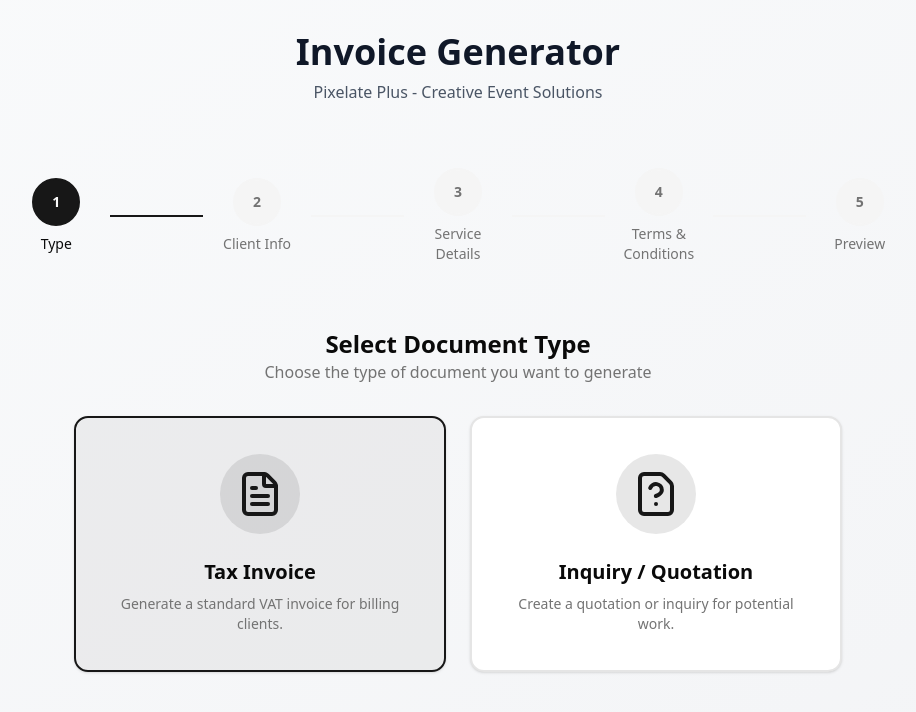
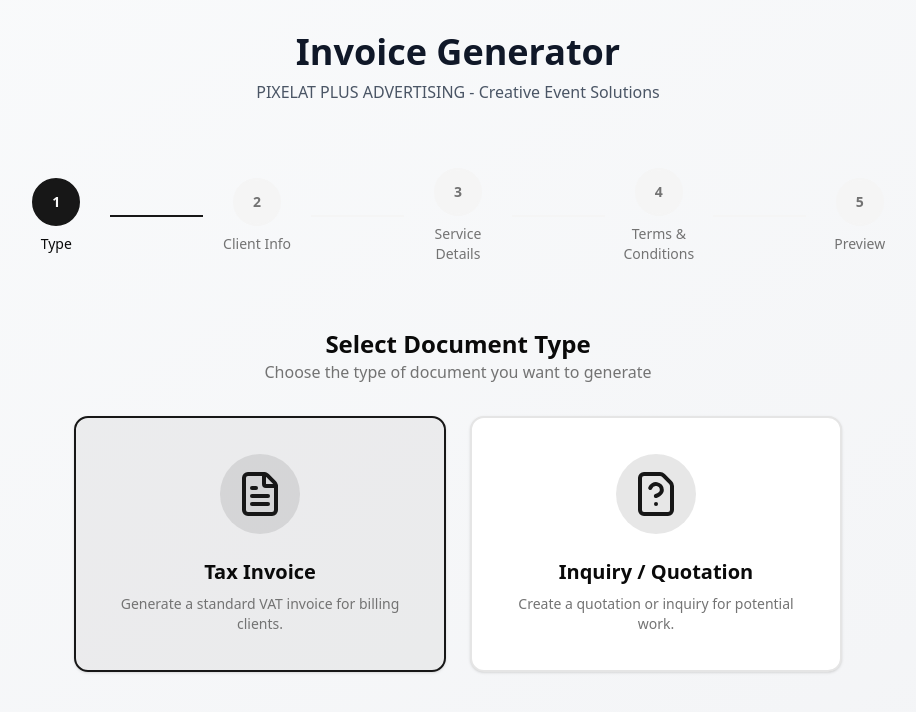
Before and after one commit to abdelrahmanemadismail/PixelatePlus-invoice-app, a Next.js app: page / in a window 1280 px wide. Shown: the top 712 px of the page, without its empty margins (182-1098 px from the left). Built offline with nearby package versions, Linux system fonts and the light colour scheme.

Commit message:
fix: update company name to 'PIXELAT PLUS ADVERTISING' in URL state management

```diff
--- a/src/components/PrintLayout.tsx
+++ b/src/components/PrintLayout.tsx
@@ -70,6 +70,19 @@ export function PrintLayout({
           />
 
           <div className="text-[9px] leading-relaxed text-slate-500 font-medium space-y-1.5">
+            <div>
+              <p className="text-[10px] text-slate-700">{companyInfo.name}</p>
+            </div>
+
+            {companyInfo.trnNumber && (
+              <div className="flex gap-2">
+                {/* <FileText className="w-3 h-3 text-slate-400 mt-0.5 shrink-0" /> */}
+                <p className="text-slate-400 text-[10px] uppercase font-semibold">TRN</p>
+                <div>
+                  <p className="font-mono text-[10px] text-slate-700">{companyInfo.trnNumber}</p>
+                </div>
+              </div>
+            )}
             <div className="flex gap-4 ">
               <div className="flex items-center gap-1.5">
                 <Phone className="w-3 h-3 text-slate-400" />
@@ -80,15 +93,6 @@ export function PrintLayout({
                 <p>{companyInfo.email}</p>
               </div>
             </div>
-            {companyInfo.trnNumber && (
-              <div className="flex gap-2">
-                {/* <FileText className="w-3 h-3 text-slate-400 mt-0.5 shrink-0" /> */}
-                <p className="text-slate-400 text-[10px] uppercase font-semibold">TRN</p>
-                <div>
-                  <p className="font-mono text-[10px] text-slate-700">{companyInfo.trnNumber}</p>
-                </div>
-              </div>
-            )}
             <div className="flex gap-2">
               <MapPin className="w-3 h-3 text-slate-400 mt-0.5 shrink-0" />
               <div>
@@ -158,13 +162,13 @@ export function PrintLayout({
 
                 <div className="text-[10px] text-slate-600 space-y-0.5 mb-2">
                   {clientInfo.contactPerson && <div className="font-medium text-slate-800">{clientInfo.contactPerson}</div>}
-                   {clientInfo.email && <div className="flex items-center gap-1.5 text-[9px]"><Mail className="w-2.5 h-2.5 text-slate-400"/> {clientInfo.email}</div>}
-                   {clientInfo.phone && <div className="flex items-center gap-1.5 text-[9px]"><Phone className="w-2.5 h-2.5 text-slate-400"/> {clientInfo.phone}</div>}
+                  {clientInfo.email && <div className="flex items-center gap-1.5 text-[9px]"><Mail className="w-2.5 h-2.5 text-slate-400" /> {clientInfo.email}</div>}
+                  {clientInfo.phone && <div className="flex items-center gap-1.5 text-[9px]"><Phone className="w-2.5 h-2.5 text-slate-400" /> {clientInfo.phone}</div>}
                 </div>
 
                 {clientInfo.billingAddress && (
                   <div className="flex items-start gap-1.5 text-[9px] text-slate-500 max-w-lg mb-1 leading-relaxed">
-                    <MapPin className="w-2.5 h-2.5 text-slate-400 mt-0.5 shrink-0"/>
+                    <MapPin className="w-2.5 h-2.5 text-slate-400 mt-0.5 shrink-0" />
                     {clientInfo.billingAddress}
                   </div>
                 )}
--- a/src/lib/urlState.ts
+++ b/src/lib/urlState.ts
@@ -93,7 +93,7 @@ export const getDefaultState = (): InvoiceState => ({
 • Cancellation Policy: Cancellations must be made 7 days before the reserved date. A 25% fee applies for late cancellations.`,
   },
   companyInfo: {
-    name: 'Pixelate Plus',
+    name: 'PIXELAT PLUS ADVERTISING',
     tagline: 'Creative Event Solutions',
     phone: '+971 55 557 0449',
     email: 'info@pixelateuae.com',
```
Lines whose indentation alone changed are shown as unchanged.
